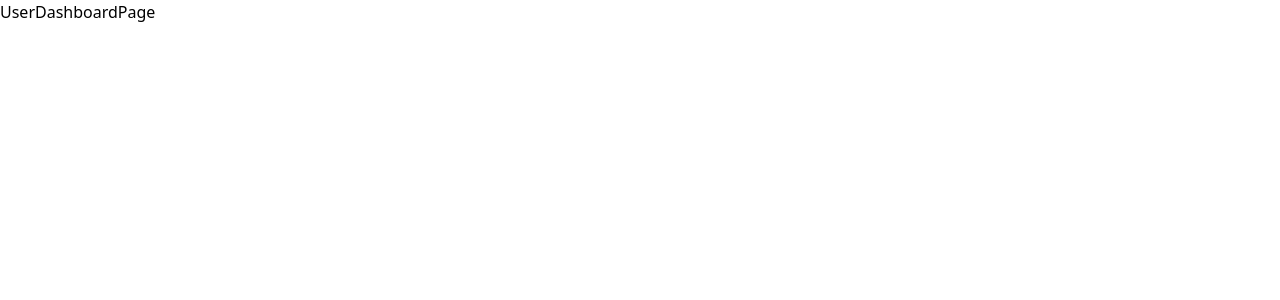
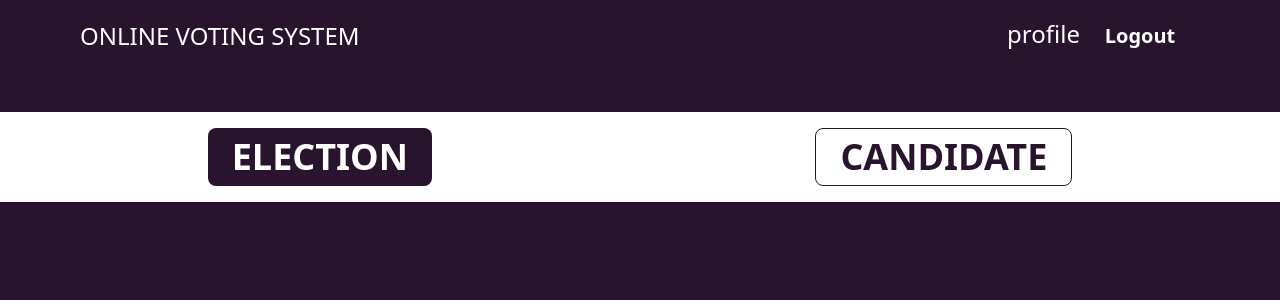
Before and after one commit to nl-codes/Online_Voting_System, a React (Vite) app in the folder frontend/: page /home in a window 1280 px wide. Shown: the top 300 px of the page. Built offline with nearby package versions, Linux system fonts and the light colour scheme.

Commit message:
User Dashboard Template

```diff
--- /dev/null
+++ b/frontend/src/components/ElectionCandidateSwitchButton.jsx
@@ -0,0 +1,28 @@
+import React from "react";
+
+const ElectionCandidateSwitchButton = ({ selectedMode, setSelectedMode }) => {
+    return (
+        <div className="flex justify-around p-4 mt-10 text-[#29142e] font-bold text-4xl bg-white">
+            <button
+                className={`cursor-pointer px-6 py-2 rounded-lg transition-all ${
+                    selectedMode === "election"
+                        ? "bg-[#29142e] text-white"
+                        : "bg-white text-[#29142e] border border-[#29142e]"
+                }`}
+                onClick={() => setSelectedMode("election")}>
+                ELECTION
+            </button>
+            <button
+                className={`cursor-pointer px-6 py-2 rounded-lg transition-all ${
+                    selectedMode === "candidate"
+                        ? "bg-[#29142e] text-white"
+                        : "bg-white text-[#29142e] border border-[#29142e]"
+                }`}
+                onClick={() => setSelectedMode("candidate")}>
+                CANDIDATE
+            </button>
+        </div>
+    );
+};
+
+export default ElectionCandidateSwitchButton;
--- a/frontend/src/pages/UserDashboardPage.jsx
+++ b/frontend/src/pages/UserDashboardPage.jsx
@@ -1,7 +1,35 @@
-import React from "react";
+import React, { useState } from "react";
+import { useNavigate } from "react-router-dom";
+import ElectionCandidateSwitchButton from "../components/ElectionCandidateSwitchButton";
 
 const UserDashboardPage = () => {
-    return <div>UserDashboardPage</div>;
+    const navigate = useNavigate();
+    const handleLogout = () => {
+        navigate("/");
+    };
+
+    const [selectedMode, setSelectedMode] = useState("election");
+    return (
+        <div className="bg-[#29142e] h-screen w-screen">
+            {/* Header */}
+            <div className="text-white text-2xl flex items-center justify-between px-20">
+                <p>ONLINE VOTING SYSTEM</p>
+                <div>
+                    profile
+                    <button
+                        className="text-xl text-white font-bold hover:text-[#29142e] w-30 h-10 hover:bg-white px-4 my-4 rounded-2xl"
+                        onClick={handleLogout}>
+                        Logout
+                    </button>
+                </div>
+            </div>
+            {/* Election / Candidates */}
+            <ElectionCandidateSwitchButton
+                selectedMode={selectedMode}
+                setSelectedMode={setSelectedMode}
+            />
+        </div>
+    );
 };
 
 export default UserDashboardPage;
```
